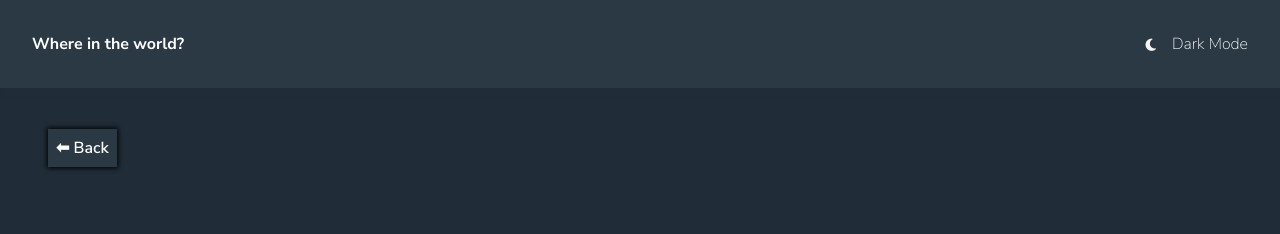
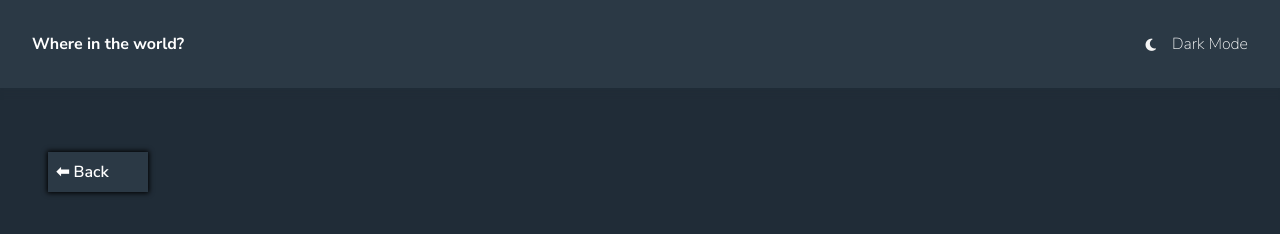
Before and after one commit to aitorz09/aitorz09.github.io, a plain HTML site: page Country.html in a window 1280 px wide. Drawn offline with Linux system fonts and the light colour scheme; no server answers.

Commit message:
Media phone Country page align center

```diff
--- a/style.css
+++ b/style.css
@@ -155,6 +155,9 @@
   }
   main{
     padding: 1rem;
+    display: flex;
+    flex-direction: column;
+    align-items: center;
   }
   .country-flag{
     margin-top: 2rem;
@@ -176,12 +179,13 @@
 
     }
     .home{
-      display: inline;
+      display: flex;
       padding: .5rem;
       margin-left: 2rem;
       box-shadow:
       0 0 5px 1px black;
       background-color: var(--dark-blue);
+      width: 100px;
     }
     .country-flag{
       width: 600px ;
@@ -198,5 +202,10 @@
     .img-country{
       width: 50%;
     }
-
+    main{
+      padding: 1rem;
+      display: flex;
+      flex-direction: column;
+      align-items: inherit;
+    }
   }
```
